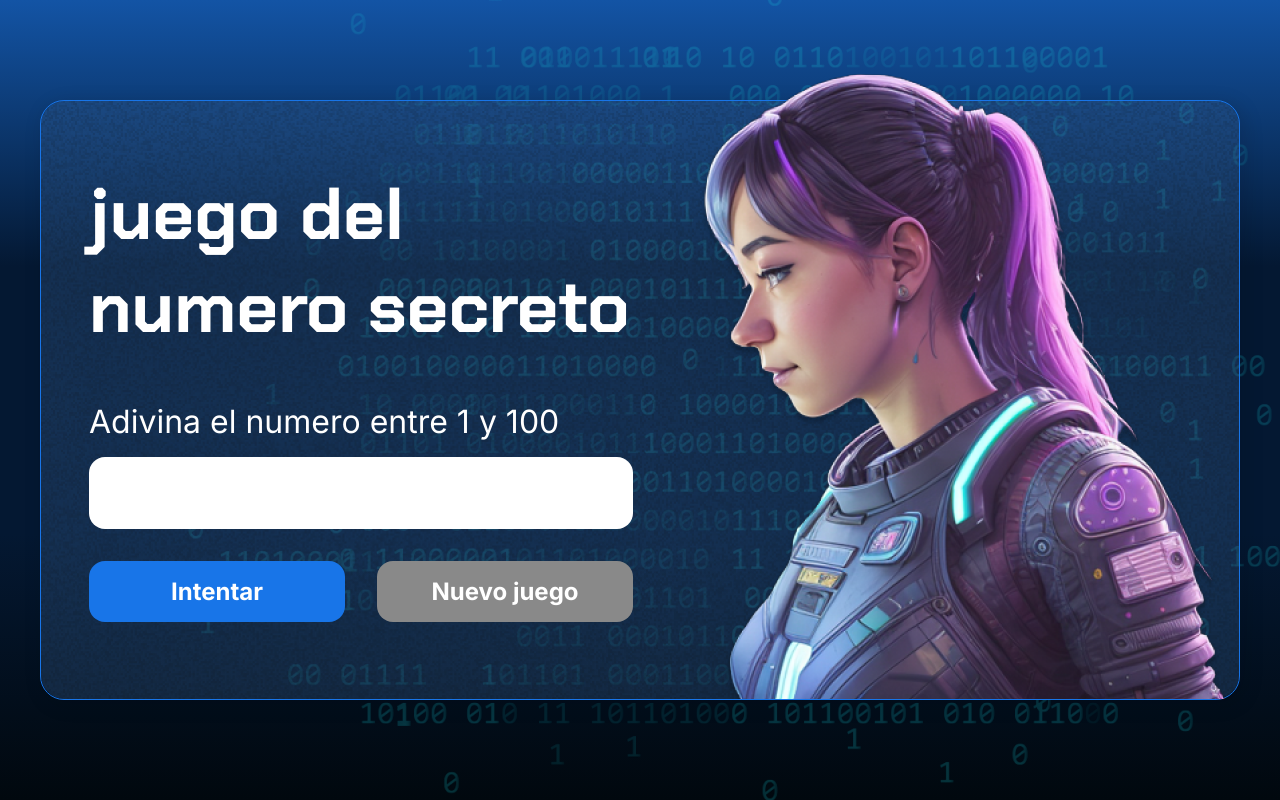
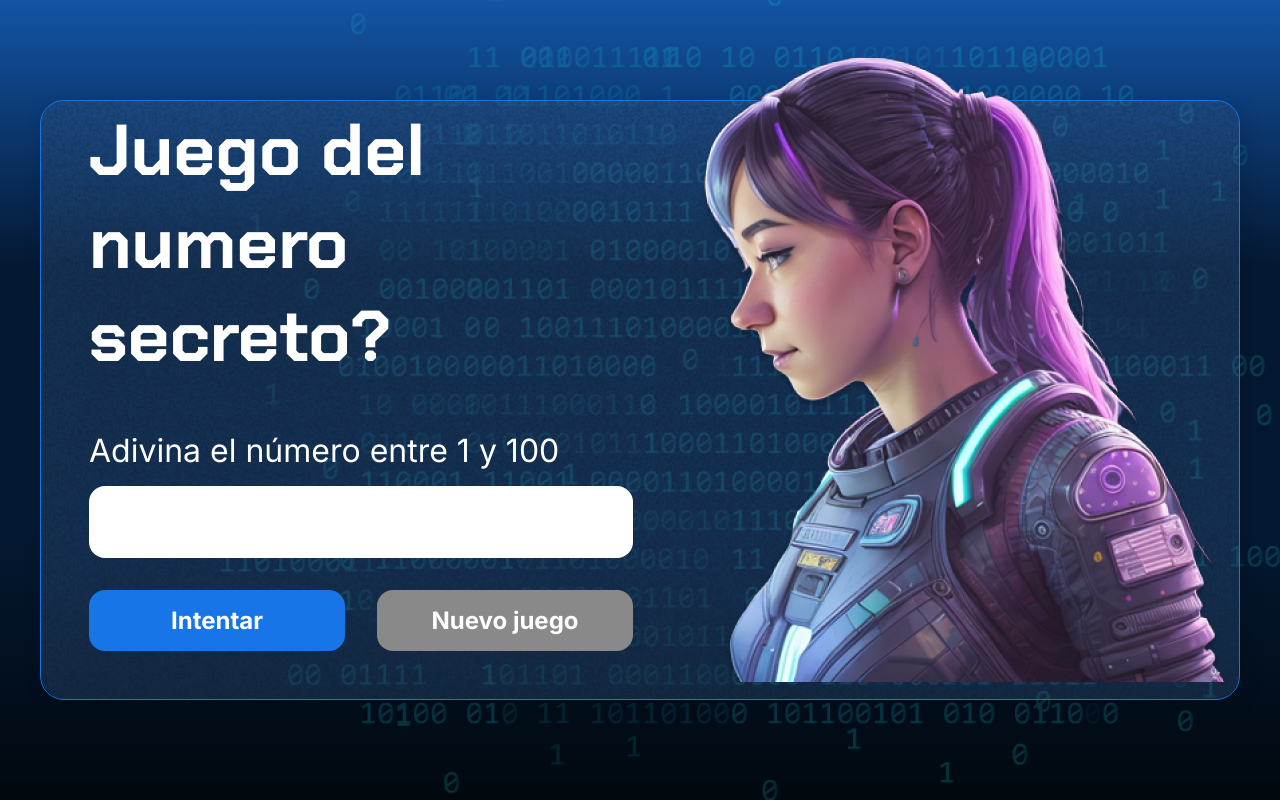
Before and after one commit to dialejo/ONE-2PROYECTO, a plain HTML site: page index.html in a window 1280 px wide. Drawn offline with Linux system fonts and the light colour scheme.

Commit message:
actualizacion proyecto, optimizacion codigo con funciones

```diff
--- a/app.js
+++ b/app.js
@@ -1,5 +1,12 @@
-let titulo = document.querySelector('h1');
-titulo.innerHTML = 'juego del numero secreto';
 
-let parrafo =document.querySelector('p');
-parrafo.innerHTML = 'Adivina el numero entre 1 y 100';
+function asignarTextoElemento(elemento, texto){
+    let elementoHTML = document.querySelector(elemento);
+    elementoHTML.innerHTML = texto;
+}
+
+function intentoDeUsuario() {
+    alert('click desde el botón');
+}
+
+asignarTextoElemento('h1', 'Juego del numero secreto?');
+asignarTextoElemento('p', 'Adivina el número entre 1 y 100');
--- a/index.html
+++ b/index.html
@@ -23,7 +23,7 @@
                 </div>
                 <input type="number" min="1" max="10" class="container__input">
                 <div class="chute container__botones">
-                    <button onclick="" class="container__boton">Intentar</button>
+                    <button onclick="intentoDeUsuario();" class="container__boton">Intentar</button>
                     <button class="container__boton" id="reiniciar" disabled>Nuevo juego</button>
                 </div>
             </div>
```
